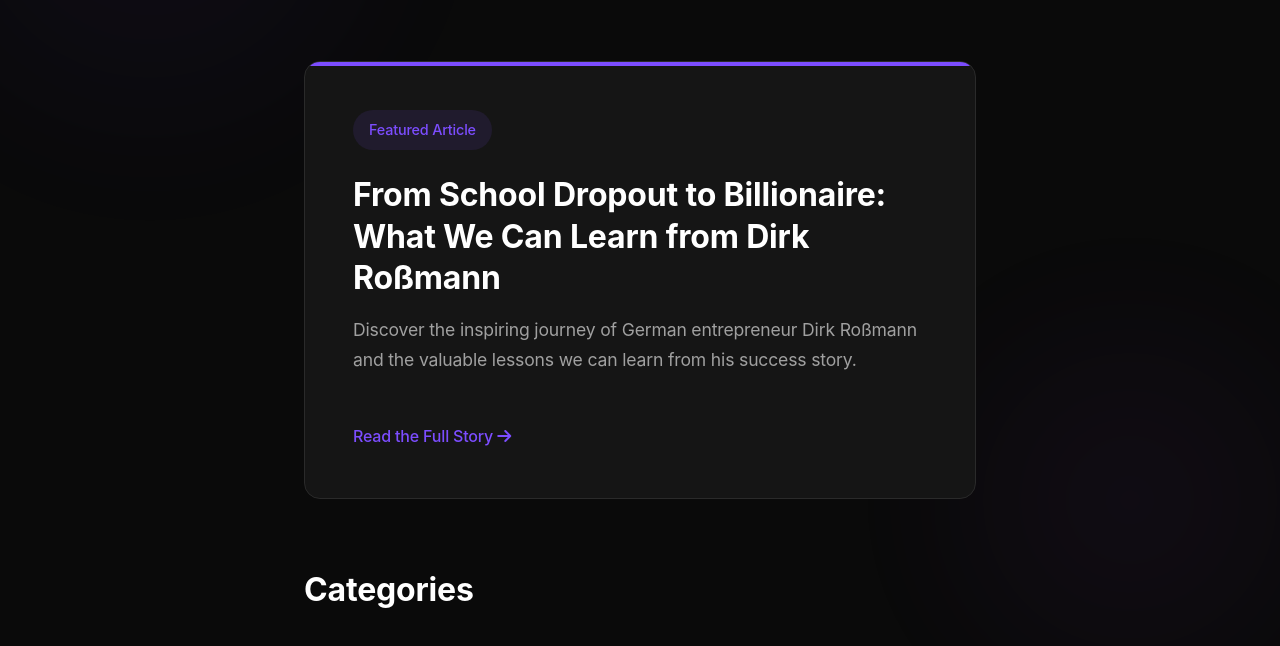
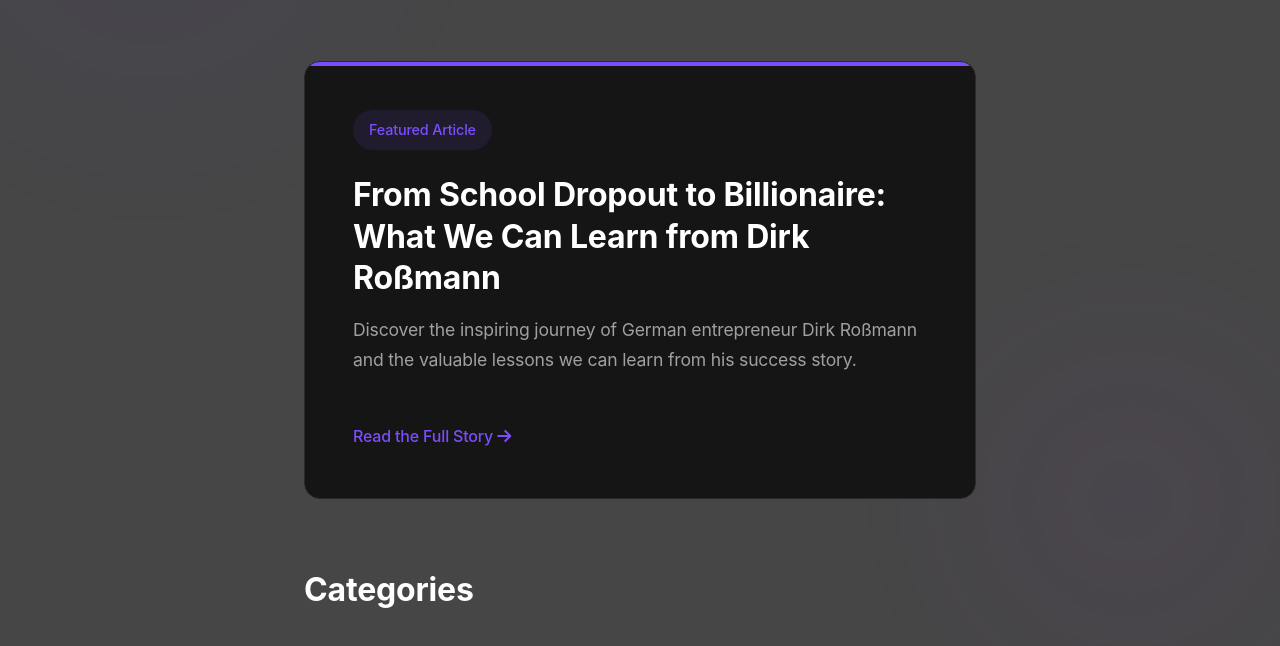
Before and after one commit to neol1no/neol1no.github.io, a plain HTML site: page school/english-blog/index.html in a window 1280 px wide. Shown: the part 250-896 px from the top of the page. Drawn offline with Linux system fonts and the light colour scheme.

Commit message:
Update main.css

```diff
--- a/school/english-blog/styles/main.css
+++ b/school/english-blog/styles/main.css
@@ -1,5 +1,5 @@
 :root {
-    --bg-primary: #0a0a0a;
+    --bg-primary: #464646;
     --bg-secondary: #151515;
     --text-primary: #ffffff;
     --text-secondary: #a0a0a0;
```
